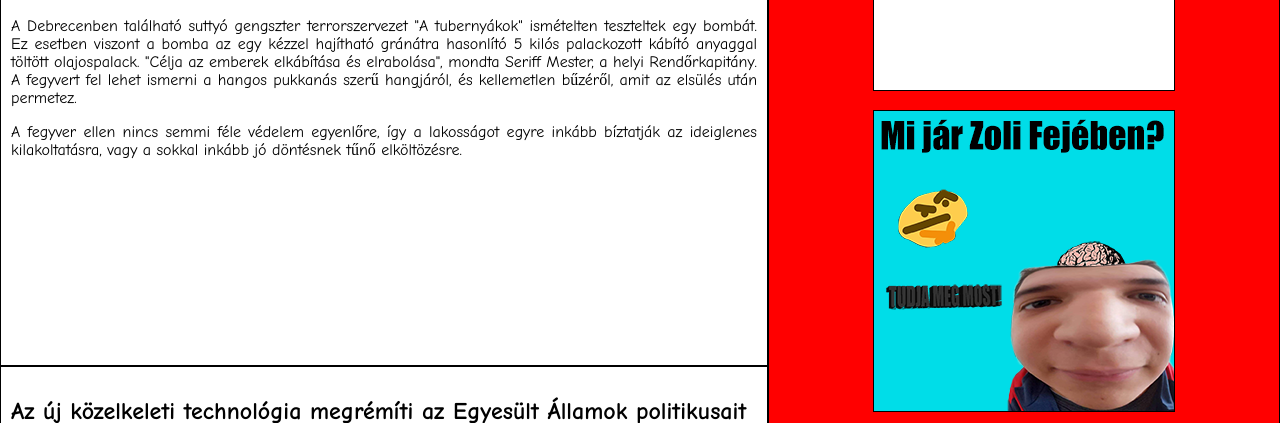
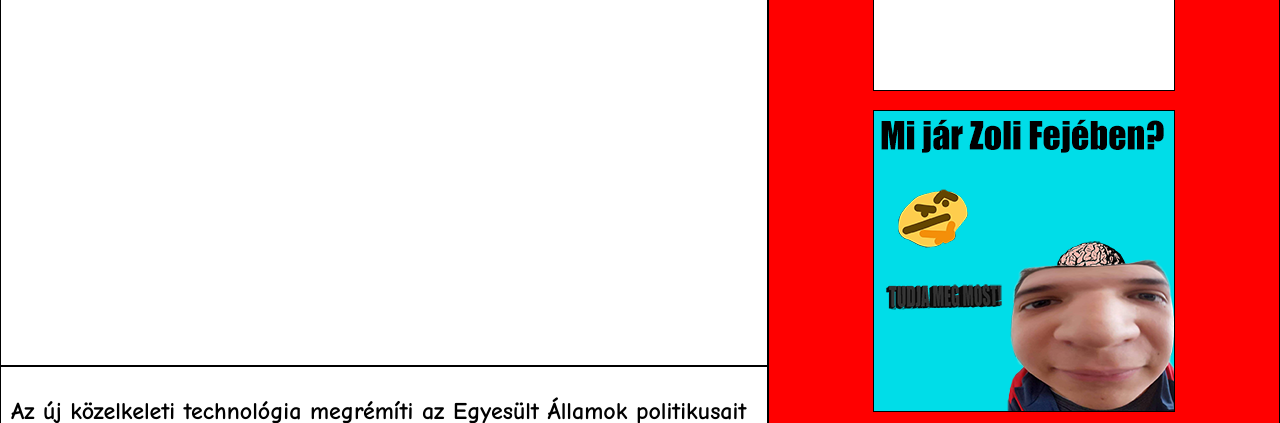
Before and after one commit to kecskeszsoltistvan/Kreativ-Feladat, a plain HTML site: page index.html in a window 1280 px wide. Shown: the part 434-857 px from the top of the page. Drawn offline with Linux system fonts and the light colour scheme.

Commit message:
Commentek a délutáni munkára

```diff
--- a/index.html
+++ b/index.html
@@ -22,15 +22,12 @@
         </div>
         <H1>XY-cég Híroldal</H1>
     </div>
-    <div id="article1">
+    <div id="article1"> <!--A cikkeknek csak a neve és talán egy képe lesz kint-->
         <h2>Megint bombát teszteltek a debreceni tubernyákok</h2>
         <video width="320" height="240" loop autoplay id="video">
         <source src="./videok/Kutya.mp4" type="video/mp4">
       Ha ezt látod, akkor nincs itt a videó
       </video>
-      <p>A Debrecenben található suttyó gengszter terrorszervezet "A tubernyákok" ismételten teszteltek egy bombát. Ez esetben viszont a bomba az egy kézzel hajítható gránátra hasonlító 5 kilós palackozott kábító anyaggal töltött olajospalack. "Célja az emberek elkábítása és elrabolása", mondta Seriff Mester, a helyi Rendőrkapitány. A fegyvert fel lehet ismerni a hangos pukkanás szerű hangjáról, és kellemetlen bűzéről, amit az elsülés után permetez.</p>
-      <p>A fegyver ellen nincs semmi féle védelem egyenlőre, így a lakosságot egyre inkább bíztatják az ideiglenes kilakoltatásra, vagy a sokkal inkább jó döntésnek tűnő elköltözésre.</p>
-
     </div>
     <div id="article2">
         <h2>Az új közelkeleti technológia megrémíti az Egyesült Államok politikusait</h2>
--- a/style.css
+++ b/style.css
@@ -2,7 +2,7 @@
     body{
         display: grid;
         grid-template-columns: 20% 20% 20% 20% 20%;
-        grid-template-rows: 7% 5% 18% 10% 10% 10% 10% 10% 15% 5%;
+        grid-template-rows: 7% 5% 18% 10% 10% 10% 10% 10% 15% 5%; /*Az egészet flex És grid segítségével megoldani*/
         margin: 0px;
         padding: 0px;
         height: 200vh;
```
